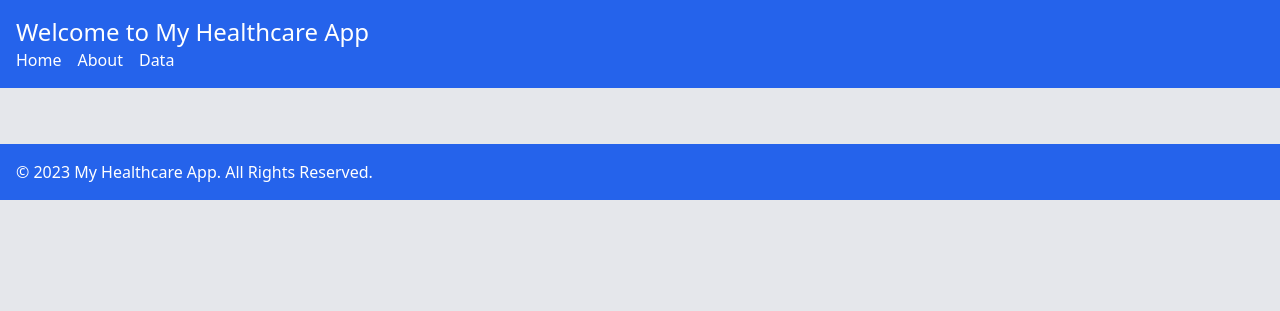
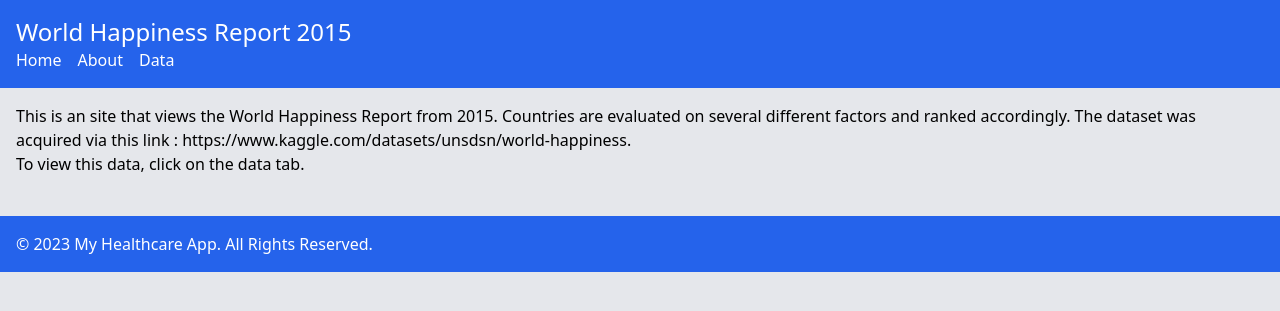
Before and after one commit to meglee67/azure_flask_deployment, a Flask app: page / in a window 1280 px wide. Shown: the top 311 px of the page. Run offline with Flask 3, Linux system fonts and the light colour scheme; parts of the project's set-up code (start-up, migrations or seed data) failed here and were passed over.

Commit message:
edited the HTML file to display different text on the site

```diff
--- a/templates/base.html
+++ b/templates/base.html
@@ -15,7 +15,7 @@
 <body class="bg-gray-200">
 
     <header class="bg-blue-600 text-white p-4">
-        <h1 class="text-2xl">Welcome to My Healthcare App</h1>
+        <h1 class="text-2xl">World Happiness Report 2015</h1>
         <nav>
             <ul class="flex space-x-4">
                 <li><a href="/" class="hover:underline">Home</a></li>
@@ -27,7 +27,10 @@
 
     <main class="p-4">
 
-        {% block content %}{% endblock %}
+        {% block content %}
+        <h1>This is an site that views the World Happiness Report from 2015. Countries are evaluated on several different factors and ranked accordingly. The dataset was acquired via this link : https://www.kaggle.com/datasets/unsdsn/world-happiness. </h1>
+        <p>To view this data, click on the data tab.</p>
+        {% endblock %}
 
     </main>
 
```
